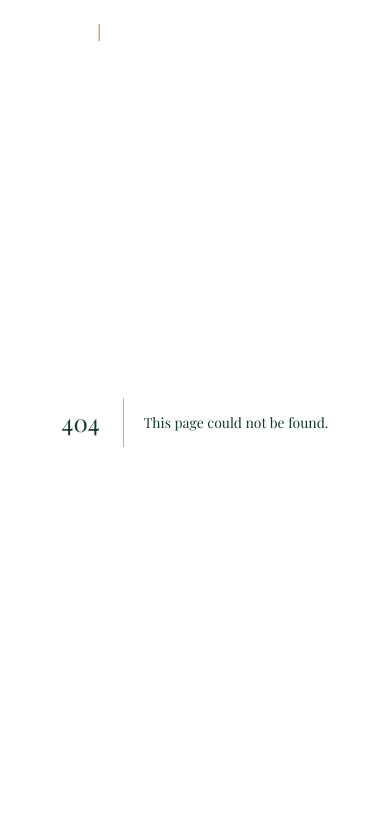
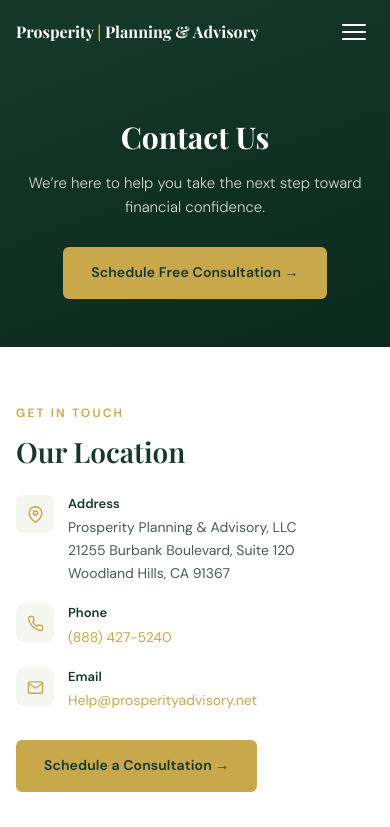
Before and after one commit to prosperity-advisory/FIrst, a Next.js app: page /contact in a window 390 px wide. Before the commit this address had no page. Shown: the top 827 px of the page. Built offline with nearby package versions, Linux system fonts and the light colour scheme.

Commit message:
Add Contact page with location details and service cards
Reuses ContactSection component for address/phone/email with map
placeholder. Adds 3 service highlight cards (investment, retirement,
estate) and regulatory disclosures. Content from contact.json.

```diff
--- /dev/null
+++ b/app/contact/page.tsx
@@ -0,0 +1,173 @@
+import type { Metadata } from "next";
+import Link from "next/link";
+import { InteriorHero } from "@/components/sections/InteriorHero";
+import { ContactSection } from "@/components/sections/ContactSection";
+import { CtaBand } from "@/components/sections/CtaBand";
+import { FadeUp } from "@/components/ui/FadeUp";
+import { getContactContent } from "@/lib/content";
+
+const content = getContactContent();
+
+export const metadata: Metadata = {
+  title: content.meta.title,
+  description: content.meta.description,
+  openGraph: {
+    title: content.meta.ogTitle,
+    description: content.meta.ogDescription,
+  },
+};
+
+const cardIcons: React.ReactNode[] = [
+  /* Investment */
+  <svg key="investment" viewBox="0 0 24 24"><polyline points="22 12 18 12 15 21 9 3 6 12 2 12" /></svg>,
+  /* Retirement */
+  <svg key="retirement" viewBox="0 0 24 24"><circle cx="12" cy="12" r="10" /><path d="M12 6v6l4 2" /></svg>,
+  /* Estate */
+  <svg key="estate" viewBox="0 0 24 24"><path d="M3 9l9-7 9 7v11a2 2 0 0 1-2 2H5a2 2 0 0 1-2-2z" /><polyline points="9 22 9 12 15 12 15 22" /></svg>,
+];
+
+export default function ContactPage() {
+  return (
+    <main>
+      <InteriorHero
+        headline={content.hero.headline}
+        subtitle="We&rsquo;re here to help you take the next step toward financial confidence."
+        ctaText={content.hero.cta.text + " →"}
+      />
+
+      {/* Contact details + map */}
+      <ContactSection
+        eyebrow="Get In Touch"
+        headline={content.location.heading}
+        details={[
+          {
+            label: "Address",
+            icon: (
+              <svg viewBox="0 0 24 24">
+                <path d="M21 10c0 7-9 13-9 13s-9-6-9-13a9 9 0 0 1 18 0z" />
+                <circle cx="12" cy="10" r="3" />
+              </svg>
+            ),
+            value: (
+              <>
+                {content.location.name}
+                <br />
+                {content.location.address}
+                <br />
+                {content.location.city}, {content.location.state}{" "}
+                {content.location.zip}
+              </>
+            ),
+          },
+          {
+            label: "Phone",
+            icon: (
+              <svg viewBox="0 0 24 24">
+                <path d="M22 16.92v3a2 2 0 0 1-2.18 2 19.79 19.79 0 0 1-8.63-3.07 19.5 19.5 0 0 1-6-6 19.79 19.79 0 0 1-3.07-8.67A2 2 0 0 1 4.11 2h3a2 2 0 0 1 2 1.72 12.84 12.84 0 0 0 .7 2.81 2 2 0 0 1-.45 2.11L8.09 9.91a16 16 0 0 0 6 6l1.27-1.27a2 2 0 0 1 2.11-.45 12.84 12.84 0 0 0 2.81.7A2 2 0 0 1 22 16.92z" />
+              </svg>
+            ),
+            value: (
+              <a
+                href={`tel:${content.location.phone.replace(/[^\d]/g, "")}`}
+                className="text-gold hover:text-gold-light transition-colors"
+              >
+                {content.location.phone}
+              </a>
+            ),
+          },
+          {
+            label: "Email",
+            icon: (
+              <svg viewBox="0 0 24 24">
+                <path d="M4 4h16c1.1 0 2 .9 2 2v12c0 1.1-.9 2-2 2H4c-1.1 0-2-.9-2-2V6c0-1.1.9-2 2-2z" />
+                <polyline points="22,6 12,13 2,6" />
+              </svg>
+            ),
+            value: (
+              <a
+                href={`mailto:${content.location.email}`}
+                className="text-gold hover:text-gold-light transition-colors"
+              >
+                {content.location.email}
+              </a>
+            ),
+          },
+        ]}
+        ctaText="Schedule a Consultation →"
+        mapLabel={`${content.location.city}, ${content.location.state}`}
+        mapSublabel={content.location.address}
+      />
+
+      {/* Service Cards */}
+      <section className="bg-cream py-14 xs:py-16 sm:py-[72px] md:py-20 lg:py-[100px] xl:py-[120px] px-4 sm:px-6">
+        <div className="mx-auto max-w-[1200px]">
+          <FadeUp>
+            <div className="text-center mb-10 md:mb-12">
+              <span className="eyebrow">Our Services</span>
+              <h2 className="section-headline">
+                Comprehensive Financial Planning Solutions
+              </h2>
+            </div>
+          </FadeUp>
+
+          <div className="grid grid-cols-1 sm:grid-cols-3 gap-5 md:gap-6 lg:gap-7">
+            {content.serviceCards.map((card, i) => {
+              const delay = (i + 1) as 1 | 2 | 3;
+              return (
+                <FadeUp key={card.title} delay={delay}>
+                  <div className="bg-white p-7 sm:p-8 lg:p-10 rounded-lg border border-border border-t-[3px] border-t-transparent transition-all duration-[400ms] hover:-translate-y-1.5 hover:shadow-[0_16px_48px_rgba(20,57,43,0.1)] hover:border-t-gold h-full flex flex-col">
+                    <div className="w-12 h-12 lg:w-[52px] lg:h-[52px] rounded-[10px] bg-linear-to-br from-gold/10 to-gold/5 flex items-center justify-center mb-5">
+                      <span className="w-6 h-6 lg:w-[26px] lg:h-[26px] text-gold [&>svg]:w-full [&>svg]:h-full [&>svg]:stroke-current [&>svg]:fill-none [&>svg]:stroke-[1.8] [&>svg]:[stroke-linecap:round] [&>svg]:[stroke-linejoin:round]">
+                        {cardIcons[i]}
+                      </span>
+                    </div>
+
+                    <h3 className="font-sans text-[17px] sm:text-lg lg:text-[19px] font-semibold text-navy mb-2.5">
+                      {card.title}
+                    </h3>
+                    <p className="text-sm lg:text-[15px] text-slate-light leading-relaxed mb-4 flex-1">
+                      {card.body}
+                    </p>
+                    {card.cta && (
+                      <Link
+                        href={card.cta.href}
+                        className="inline-flex items-center gap-1.5 text-sm font-semibold text-gold transition-colors duration-300 hover:text-gold-light"
+                      >
+                        {card.cta.text}
+                        <svg
+                          viewBox="0 0 24 24"
+                          className="w-3.5 h-3.5 stroke-current fill-none stroke-2 transition-transform duration-300 group-hover:translate-x-1"
+                        >
+                          <path d="M5 12h14M12 5l7 7-7 7" />
+                        </svg>
+                      </Link>
+                    )}
+                  </div>
+                </FadeUp>
+              );
+            })}
+          </div>
+        </div>
+      </section>
+
+      {/* Disclosures */}
+      <section className="bg-white py-6 sm:py-8 px-4 sm:px-6">
+        <div className="mx-auto max-w-[800px]">
+          {content.location.disclosures.map((d, i) => (
+            <p
+              key={i}
+              className="text-xs text-slate-light leading-relaxed mb-1 last:mb-0"
+            >
+              {d}
+            </p>
+          ))}
+        </div>
+      </section>
+
+      <CtaBand
+        headline="Ready to Take the Next Step?"
+        subtext="Schedule your complimentary strategy review and start building your financial plan with confidence."
+      />
+    </main>
+  );
+}
```
